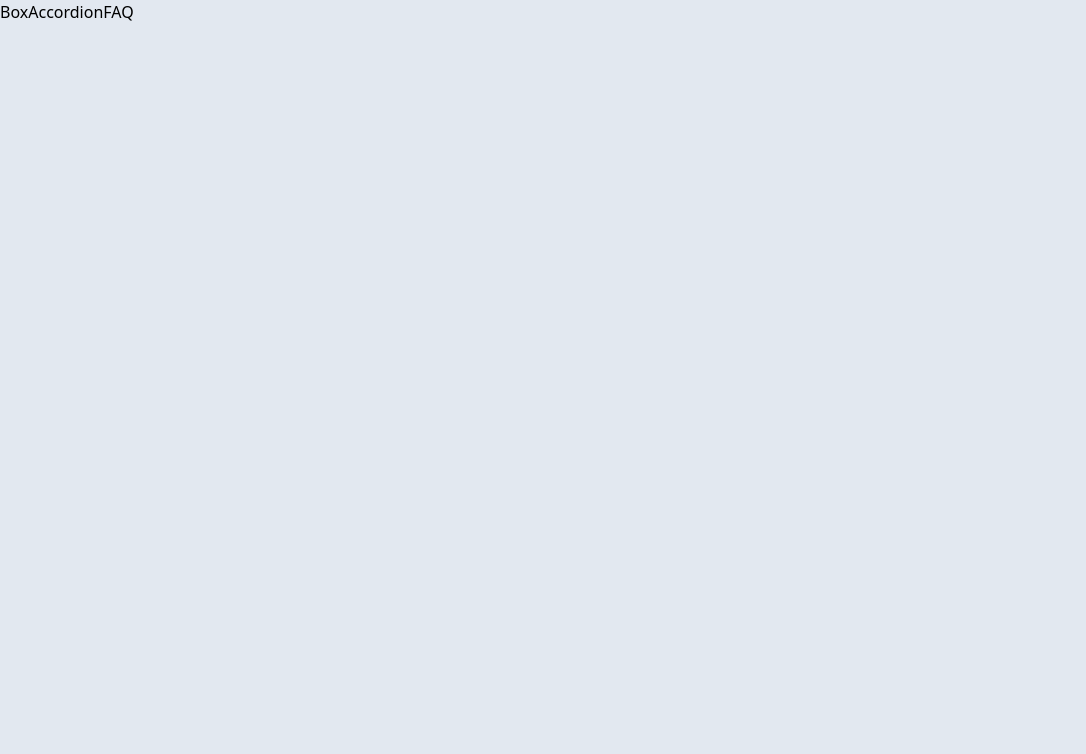
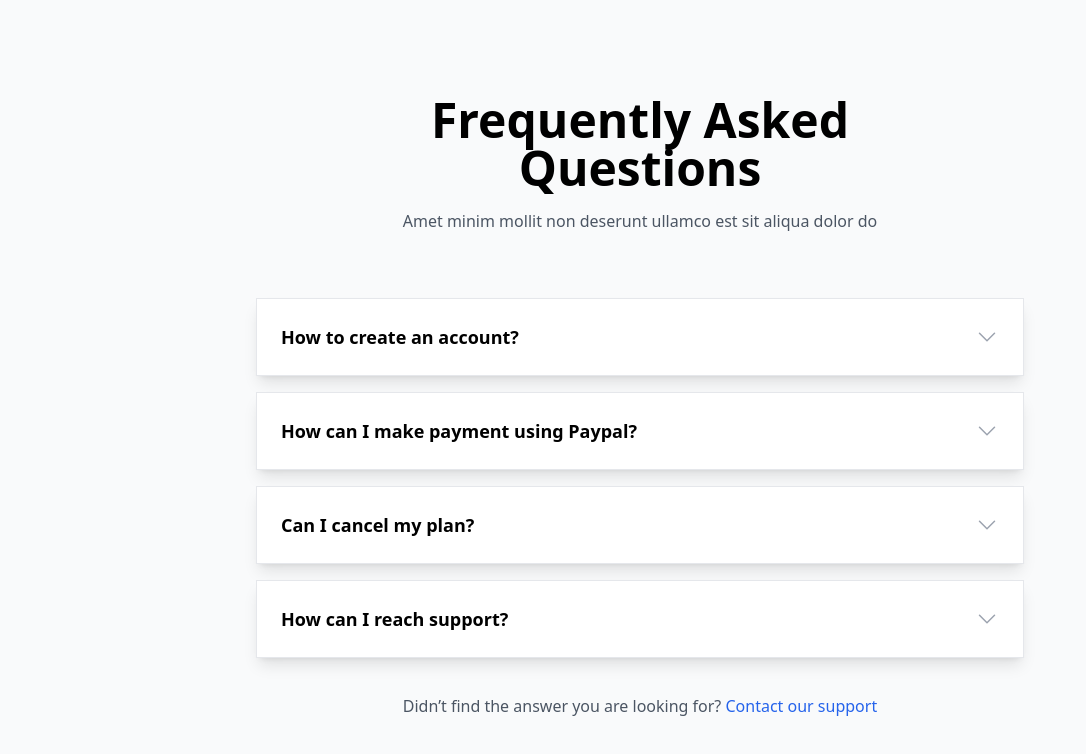
Before and after one commit to FaiqueMZM/react-components, a React (Vite) app: page /faq/box in a window 1280 px wide. Shown: the top 754 px of the page, without its empty margins (0-1086 px from the left). Built offline with nearby package versions, Linux system fonts and the light colour scheme.

Commit message:
updated box accordion

```diff
--- a/src/components/FAQ/BoxAccordionFAQ.tsx
+++ b/src/components/FAQ/BoxAccordionFAQ.tsx
@@ -1,11 +1,88 @@
-import React from "react";
+import React, { useState } from "react";
+import { ChevronDownIcon } from "@heroicons/react/24/solid";
 
 const BoxAccordionFAQ: React.FC = () => {
+  const [activeIndex, setActiveIndex] = useState<number | null>(null);
+
+  const toggleAccordion = (index: number) => {
+    setActiveIndex((prevIndex) => (prevIndex === index ? null : index));
+  };
+
+  const faqs = [
+    {
+      question: "How to create an account?",
+      answer: "Lorem ipsum dolor sit amet...",
+    },
+    {
+      question: "How can I make payment using Paypal?",
+      answer: "Lorem ipsum dolor sit amet...",
+    },
+    {
+      question: "Can I cancel my plan?",
+      answer: "Lorem ipsum dolor sit amet...",
+    },
+    {
+      question: "How can I reach support?",
+      answer: "Lorem ipsum dolor sit amet...",
+    },
+  ];
+
   return (
-    <>
-      <div>BoxAccordionFAQ</div>
-      <div></div>
-    </>
+    <section className="py-10 bg-gray-50 sm:py-16 lg:py-24">
+      <div className="px-4 mx-auto sm:px-6 lg:px-8 max-w-7xl">
+        <div className="max-w-2xl mx-auto text-center">
+          <h2 className="text-3xl font-bold leading-tight text-black sm:text-4xl lg:text-5xl">
+            Frequently Asked Questions
+          </h2>
+          <p className="max-w-xl mx-auto mt-4 text-base leading-relaxed text-gray-600">
+            Amet minim mollit non deserunt ullamco est sit aliqua dolor do
+          </p>
+        </div>
+
+        <div className="max-w-3xl mx-auto mt-8 space-y-4 md:mt-16">
+          {faqs.map((faq, index) => (
+            <div
+              key={index}
+              className={`transition-all duration-200 bg-white border border-gray-200 shadow-lg cursor-pointer ${
+                activeIndex === index ? "bg-gray-50" : "hover:bg-gray-50"
+              }`}
+            >
+              <button
+                type="button"
+                className="flex items-center justify-between w-full px-4 py-5 sm:p-6"
+                onClick={() => toggleAccordion(index)}
+              >
+                <span className="text-lg font-semibold text-black">
+                  {faq.question}
+                </span>
+                <ChevronDownIcon
+                  className={`w-6 h-6 text-gray-400 transform transition-transform ${
+                    activeIndex === index ? "rotate-180" : ""
+                  }`}
+                />
+              </button>
+
+              {activeIndex === index && (
+                <div className="px-4 pb-5 sm:px-6 sm:pb-6">
+                  <p>{faq.answer}</p>
+                </div>
+              )}
+            </div>
+          ))}
+        </div>
+
+        <p className="text-center text-gray-600 text-base mt-9">
+          Didn’t find the answer you are looking for?{" "}
+          <a
+            href="#"
+            title=""
+            className="font-medium text-blue-600 transition-all duration-200 hover:text-blue-700 focus:text-blue-700 hover:underline"
+          >
+            Contact our support
+          </a>
+        </p>
+      </div>
+    </section>
   );
 };
 
```
